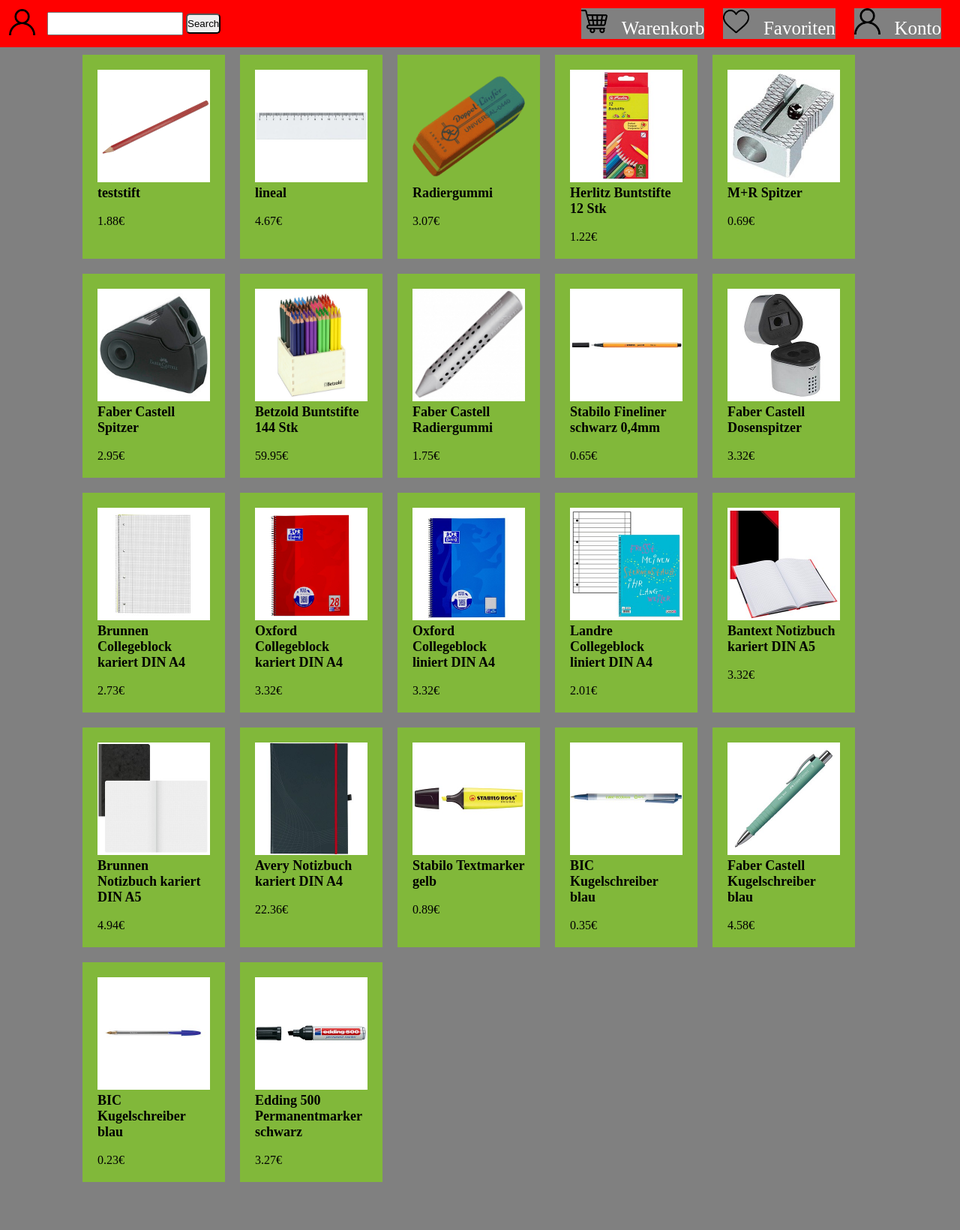
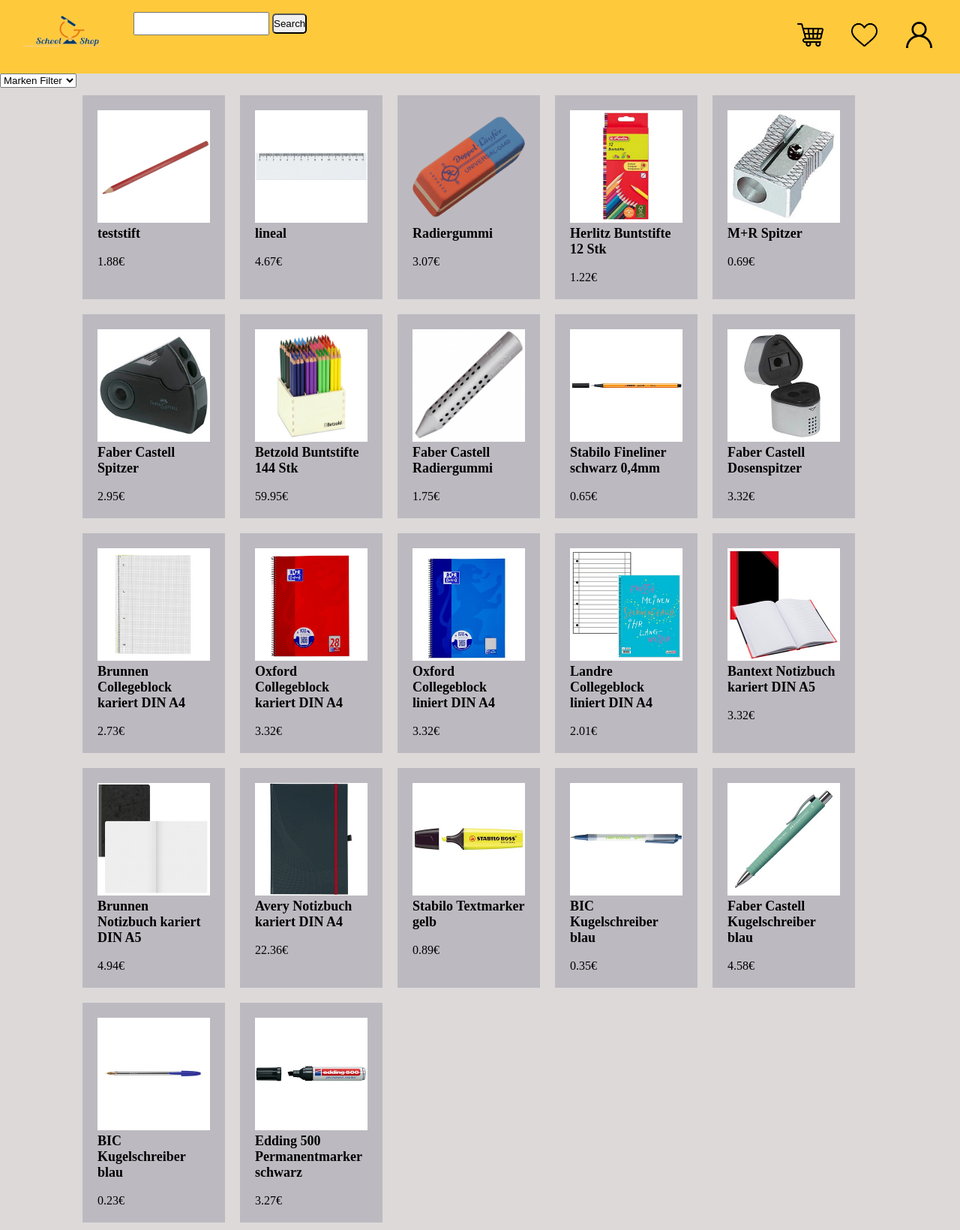
Before and after one commit to Tenous-TV/DB_Shop, a PHP site: page /all.php in a window 1280 px wide. Shown: the whole page at 75% size. Before the commit the page ends 1576 px from the top, so only its background shows below. Run offline with PHP 8.4, Linux system fonts and the light colour scheme; data comes from the database, SQL or seed files in the repository.

Commit message:
maucis version

```diff
--- a/all.php
+++ b/all.php
@@ -13,23 +13,17 @@
         <div class="nav-left">
             <div>
                 <a href="index.php">
-                    <img class="logo" src="css/icons/user.png"></img>
+                    <img class="logo" src="css/icons/image.png"></img>
                 </a>
             </div>
             <div class="search-bar">
                 <?php
                     echo "
                         <form class='search-form' method='POST'>
-                            <input type='text' name='search-text'>
-                            <input class='search-btn' type='submit' name='search-btn' value='Search'></input>
+                            <input type='text'>
+                            <input class='search-btn' type='submit' value='Search'></input>
                         </form>
                     ";
-
-                    if (isset($_POST['search-btn'])) {
-                        echo "
-
-                        ";
-                    }
                 ?>
             </div>
         </div>
@@ -38,19 +32,19 @@
                 <div class="nav-cat-tile">
                     <a href="shoppingcart.php">
                         <img class="nav-icon" src="css/icons/shopping-cart.png"></img>
-                        Warenkorb
+                        <!-- Warenkorb -->
                     </a>
                 </div>
                 <div class="nav-cat-tile">
                     <a href="favorites.php">
                         <img class="nav-icon" src="css/icons/heart.png"></img>
-                        Favoriten
+                        <!-- Favoriten -->
                     </a>
                 </div>
                 <div class="nav-cat-tile">
                     <a href="login.php">
                         <img class="nav-icon" src="css/icons/user.png"></img>
-                        Konto
+                        <!-- Konto -->
                     </a>
                 </div>
             </div>
@@ -59,16 +53,34 @@
 
     <main>
         <div class="main-filters">
-
+            <form action='' method='POST'>
+                <select name="brandfilter">
+                    <option value="Select">Marken Filter</option>
+                    <option value="Pelikan">Pelikan</option>
+                    <option value="Herlitz">Herlitz</option>
+                    <option value="M+R">M+R</option>
+                    <option value="Faber Castell"> Faber Castell</option>
+                    <option value="Betzold">Betzold</option>
+                    <option value="Stabilo">Stabilo</option>
+                    <option value="Brunnen">Brunnen</option>
+                    <option value="Oxford">Oxford</option>
+                    <option value="Landre">Landre</option>
+                    <option value="Avery">Avery</option>
+                    <option value="BIC">BIC</option>
+                    <option value="Edding 500">Edding 500</option>
+                </select>
+            </form>
         </div>
 
         <div class="sell-container">
             <?php
                 include 'db.php';
 
-                $searchtext = isset($_POST['search-text']) ? $_POST['search-text'] : "";
+                $abfrage = "SELECT * FROM products";
 
-                $abfrage = "SELECT * FROM products WHERE name LIKE '%$searchtext%'";
+                if(isset($_POST['brandfilter'])) {
+                    $abfrage .= "WHERE brand LIKE '$_POST[brandfilter]'";
+                }
 
                 foreach (mysqli_query($con, $abfrage) as $res) {
                     echo "
--- a/css/product.css
+++ b/css/product.css
@@ -6,6 +6,7 @@
 .product-info {
     background-color: aqua;
     width: 300px;
+
 }
 
 .product-info > img {
@@ -27,6 +28,7 @@
 .ratings {
     background-color: blueviolet;
     width: 300px;
+
 }
 
 .rating > p {
--- a/css/products.css
+++ b/css/products.css
@@ -6,7 +6,7 @@
 
 .product-tile {
     padding: 20px;
-    background-color: rgb(129, 184, 58);
+    background-color: rgba(170, 170, 179, 0.648);
     margin: 10px;
     width: 150px;
 }
--- a/css/style.css
+++ b/css/style.css
@@ -9,12 +9,12 @@
 }
 
 body {
-    background-color: grey;
+    background-color: rgb(221, 217, 217);
 }
 
 .logo {
-    width: 35px;
-    height: 35px;
+    width: 150px;
+    height: 70px;
 }
 
 .search-bar {
@@ -40,7 +40,7 @@
 }
 
 nav {
-    background-color: red;
+    background-color: rgb(255, 201, 60);
     display: flex;
     align-items: center;
     justify-content: space-between;
@@ -68,5 +68,5 @@
     justify-content: center;
     align-items: center;
     margin-right: 1em;
-    background-color: gray;
+
 }
```
Also changed, not shown: account.php (+4 -4 lines), index.php (+4 -4 lines), login.php (+4 -4 lines), order.php (+5 -23 lines), product.php (+4 -4 lines), shoppingcart.php (+4 -4 lines), css/icons/image.png (added), css/img/products/Zirkel.jpg (added), css/img/products/deckweiss.jpg (added), css/img/products/geodreieckflexibel.jpg (added), css/img/products/pinselset.jpg (added), css/img/products/wassermalfarbe.jpg (added), 1 other file.
